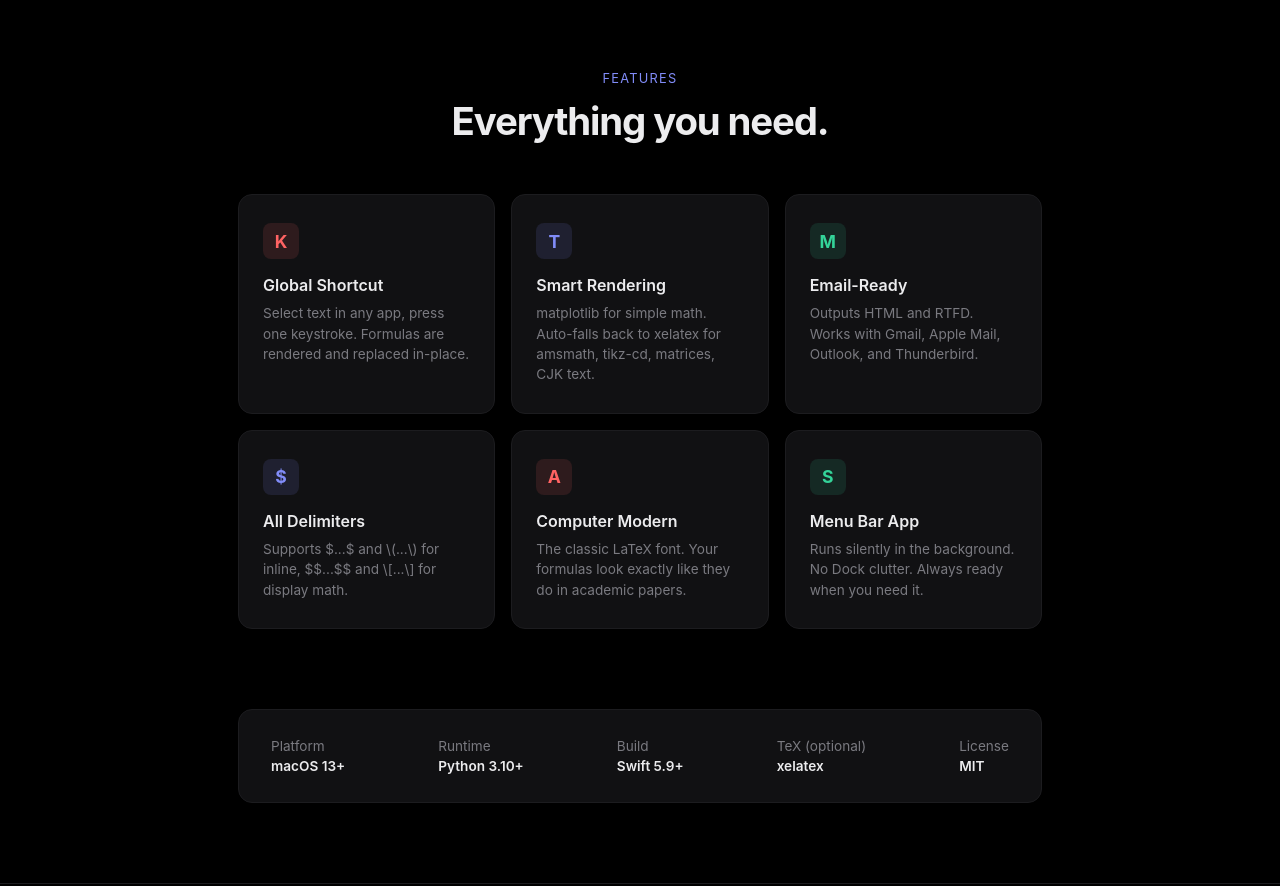
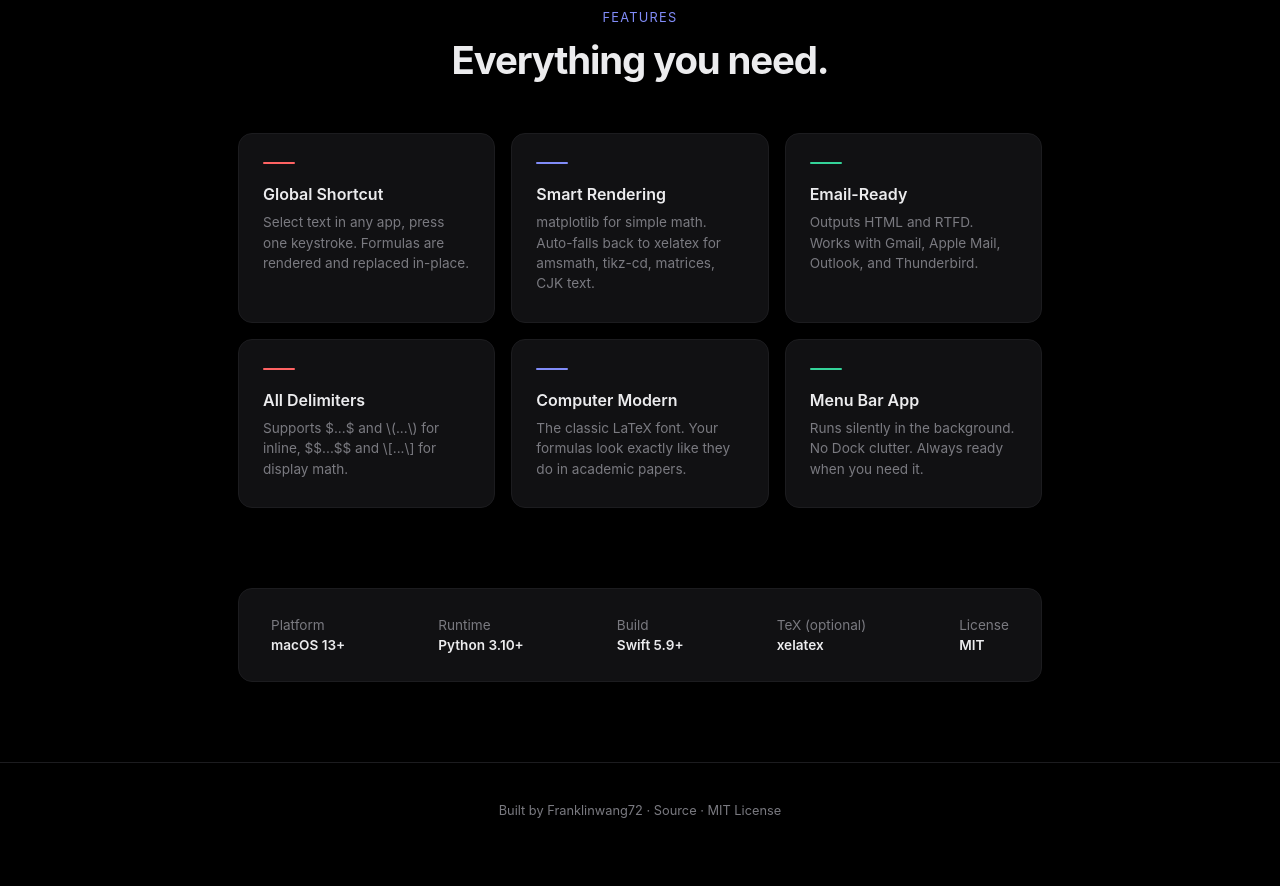
Before and after one commit to Franklinwang72/texmail, a plain HTML site: page docs/index.html in a window 1280 px wide. Shown: the part 1460-2346 px from the top of the page. After the commit the page ends 2318 px from the top, so only its background shows below. Drawn offline with Linux system fonts and the light colour scheme.

Commit message:
Clean up landing page: remove badge and icon clutter

```diff
--- a/docs/index.html
+++ b/docs/index.html
@@ -259,19 +259,16 @@
             color: var(--text-secondary);
             line-height: 1.5;
         }
-        .feature-card .icon {
-            width: 36px; height: 36px;
-            border-radius: 8px;
-            display: flex;
-            align-items: center;
-            justify-content: center;
-            margin-bottom: 16px;
-            font-size: 1.1em;
-            font-weight: 700;
+        .feature-card::before {
+            content: '';
+            display: block;
+            width: 32px; height: 2px;
+            margin-bottom: 20px;
+            border-radius: 1px;
         }
-        .icon-1 { background: rgba(255,99,99,0.12); color: var(--accent); }
-        .icon-2 { background: rgba(129,140,248,0.12); color: var(--accent-2); }
-        .icon-3 { background: rgba(52,211,153,0.12); color: var(--accent-3); }
+        .feature-card:nth-child(1)::before, .feature-card:nth-child(4)::before { background: var(--accent); }
+        .feature-card:nth-child(2)::before, .feature-card:nth-child(5)::before { background: var(--accent-2); }
+        .feature-card:nth-child(3)::before, .feature-card:nth-child(6)::before { background: var(--accent-3); }
 
         /* ── Requirements ── */
         .requirements {
@@ -342,7 +339,6 @@
         </nav>
 
         <section class="hero">
-            <div class="badge">Free and open source</div>
             <h1>LaTeX formulas,<br>ready for email.</h1>
             <p class="sub">Select text with math notation, press one shortcut, and paste perfectly rendered equations into any email client.</p>
             <div class="cta-group">
@@ -375,32 +371,26 @@
             <h2>Everything you need.</h2>
             <div class="feature-grid">
                 <div class="feature-card">
-                    <div class="icon icon-1">K</div>
                     <h3>Global Shortcut</h3>
                     <p>Select text in any app, press one keystroke. Formulas are rendered and replaced in-place.</p>
                 </div>
                 <div class="feature-card">
-                    <div class="icon icon-2">T</div>
                     <h3>Smart Rendering</h3>
                     <p>matplotlib for simple math. Auto-falls back to xelatex for amsmath, tikz-cd, matrices, CJK text.</p>
                 </div>
                 <div class="feature-card">
-                    <div class="icon icon-3">M</div>
                     <h3>Email-Ready</h3>
                     <p>Outputs HTML and RTFD. Works with Gmail, Apple Mail, Outlook, and Thunderbird.</p>
                 </div>
                 <div class="feature-card">
-                    <div class="icon icon-2">$</div>
                     <h3>All Delimiters</h3>
                     <p>Supports $...$ and \(...\) for inline, $$...$$ and \[...\] for display math.</p>
                 </div>
                 <div class="feature-card">
-                    <div class="icon icon-1">A</div>
                     <h3>Computer Modern</h3>
                     <p>The classic LaTeX font. Your formulas look exactly like they do in academic papers.</p>
                 </div>
                 <div class="feature-card">
-                    <div class="icon icon-3">S</div>
                     <h3>Menu Bar App</h3>
                     <p>Runs silently in the background. No Dock clutter. Always ready when you need it.</p>
                 </div>
```
